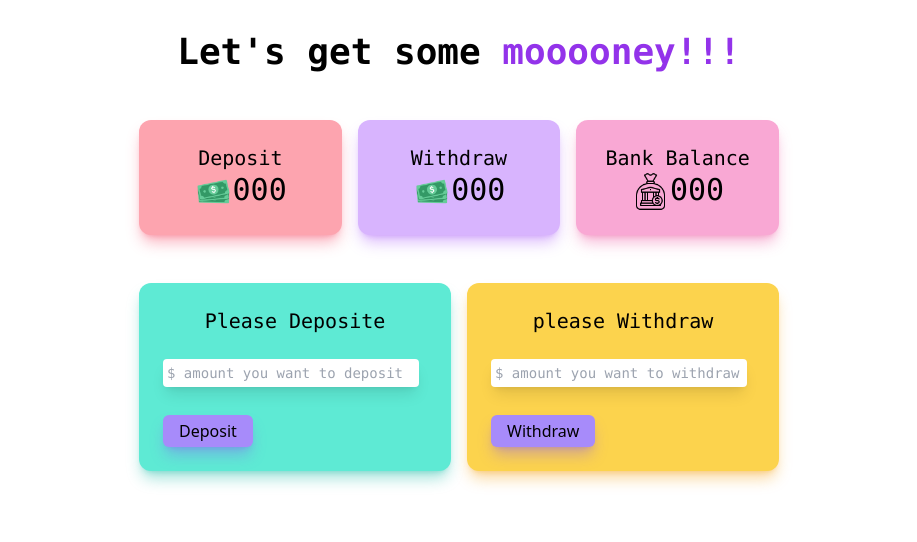
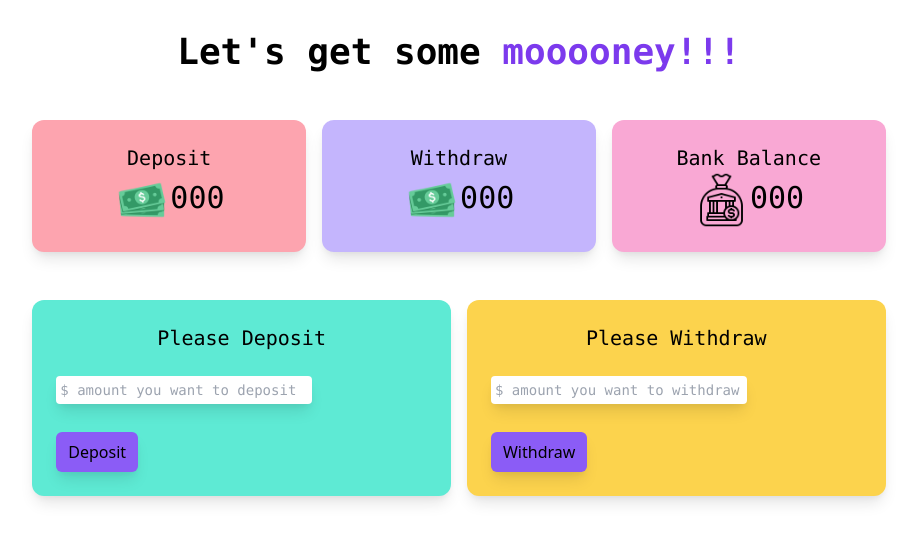
Before and after one commit to sayedul818/BaaperBank, a plain HTML site: page bank.html in a window 1280 px wide. Shown: the whole page, without its empty margins (181-1098 px from the left). Drawn offline with nearby package versions, Linux system fonts and the light colour scheme.

Commit message:
2nd comment

```diff
--- a/bank.html
+++ b/bank.html
@@ -4,51 +4,50 @@
     <meta charset="UTF-8">
     <meta name="viewport" content="width=device-width, initial-scale=1.0">
     <title>Bank Inside</title>
-    <script src="https://cdn.tailwindcss.com"></script>
+    <link href="https://cdn.jsdelivr.net/npm/tailwindcss@2.2.19/dist/tailwind.min.css" rel="stylesheet">
 </head>
 <body>
     <header>
-        <h1 class="text-4xl font-semibold text-center mt-8 font-mono ">Let's get some <span class="text-purple-600">mooooney!!!</span></h1>
+        <h1 class="text-2xl md:text-4xl font-semibold text-center mt-4 md:mt-8 font-mono ">Let's get some <span class="text-purple-600">mooooney!!!</span></h1>
     </header>
     <main>
-        <section class="mt-12">
-            <div class="grid grid-cols-3 gap-4 w-6/12 mx-auto text-black font-medium ">
-                <div class="bg-rose-300 p-6 rounded-xl shadow-lg shadow-rose-500/40">
-                    <h4 class="text-xl text-center font-mono">Deposit</h4>
-                    <h2 class="text-3xl  text-center font-mono"><img src="img/dollars.png" class="inline w-3/12" alt=""><span id="deposit-total-amount" >000</span></h2>
+        <section class="mt-6 md:mt-12">
+            <div class="grid grid-cols-1 md:grid-cols-3 gap-4 mx-auto text-black font-medium md:w-11/12 xl:w-8/12">
+                <div style="background-color:rgb(253 164 175) ;" class="bg-rose-300 p-4 md:p-6 rounded-xl shadow-lg">
+                    <h4 class="text-md md:text-xl text-center font-mono">Deposit</h4>
+                    <h2 class="text-xl md:text-3xl text-center font-mono"><img src="img/dollars.png" class="inline w-1/4 md:w-3/12" alt=""><span id="deposit-total-amount">000</span></h2>
                 </div>
-                <div class="bg-purple-300 p-6 rounded-xl shadow-lg shadow-purple-500/40">
-                    <h4 class="text-xl text-center font-mono">Withdraw</h4>
-                    <h2 class="text-3xl text-center font-mono"><img src="img/dollars.png" class="inline w-3/12" alt=""><span id="withdraw-total-amount">000</span></h2>
+                <div class="bg-purple-300 p-4 md:p-6 rounded-xl shadow-lg">
+                    <h4 class="text-md md:text-xl text-center font-mono">Withdraw</h4>
+                    <h2 class="text-xl md:text-3xl text-center font-mono"><img src="img/dollars.png" class="inline w-1/4 md:w-3/12" alt=""><span id="withdraw-total-amount">000</span></h2>
                 </div>
-                <div class="bg-pink-300 p-6 rounded-xl shadow-lg shadow-pink-500/40">
-                    <h4 class="text-xl text-center font-mono">Bank Balance</h4>
-                    <h2 class="text-3xl text-center font-mono"><img src="img/bank.png" class="inline w-3/12" alt=""><span id="bank-balance-total">000</span></h2>
+                <div class="bg-pink-300 p-4 md:p-6 rounded-xl shadow-lg">
+                    <h4 class="text-md md:text-xl text-center font-mono">Bank Balance</h4>
+                    <h2 class="text-xl md:text-3xl text-center font-mono"><img src="img/bank.png" class="inline w-1/4 md:w-3/12" alt=""><span id="bank-balance-total">000</span></h2>
                 </div>
             </div>
         </section>
 
         <!-- deposit and withdraw -->
 
-        <section class="mt-12">
-            <div class="grid grid-cols-2 gap-4 w-6/12 mx-auto text-black font-medium ">
-          <!-- deposit section -->
-                <div class="bg-teal-300 p-6 rounded-xl shadow-lg shadow-teal-500/40">
-                    <h4 class="text-xl text-center font-mono"> Please Deposite</h4>
-                    <input class="block mb-7 mt-6 font-mono rounded w-64 text-sm px-1 py-1 shadow-lg" type="text" name="" id="deposit-input-field" placeholder="$ amount you want to deposit">
-                    <button id="deposit-btn" class="bg-violet-400 px-4 py-1 rounded-md hover:bg-violet-500 shadow-lg shadow-violet-500/40">Deposit</button>
+        <section class="mt-6 md:mt-12">
+            <div class="grid grid-cols-1 md:grid-cols-2 gap-4 mx-auto text-black font-medium md:w-11/12 xl:w-8/12">
+                <!-- deposit section -->
+                <div style="background-color:rgb(94 234 212);" class="bg-teal-300 p-4 md:p-6 rounded-xl shadow-lg">
+                    <h4 class="text-md md:text-xl text-center font-mono">Please Deposit</h4>
+                    <input class="block mb-2 md:mb-7 mt-2 md:mt-6 font-mono rounded w-full md:w-64 text-sm px-1 py-1 shadow-lg" type="text" name="" id="deposit-input-field" placeholder="$ amount you want to deposit">
+                    <button id="deposit-btn" class="w-full md:w-auto bg-purple-500 px-3 py-2 rounded-md hover:bg-purple-600 shadow-lg">Deposit</button>
                 </div>
-          <!-- withdraw section -->
-                <div class="bg-amber-300 p-6 rounded-xl shadow-lg shadow-amber-500/40">
-                    <h4 class="text-xl text-center font-mono"> please Withdraw</h4>
-                    <input class=" block mb-7 mt-6 font-mono rounded w-64 text-sm px-1 py-1 shadow-lg" type="text" name="" id="withdraw-input-field" placeholder="$ amount you want to withdraw">
-                    <button id="withdraw-btn" class="bg-violet-400 px-4 py-1 rounded-md hover:bg-violet-500 shadow-lg shadow-violet-500/40">Withdraw</button>
+                <!-- withdraw section -->
+                <div  style="background-color:rgb(252 211 77)" class="bg-amber-300 p-4 md:p-6 rounded-xl shadow-lg">
+                    <h4 class="text-md md:text-xl text-center font-mono">Please Withdraw</h4>
+                    <input class="block mb-2 md:mb-7 mt-2 md:mt-6 font-mono rounded w-full md:w-64 text-sm px-1 py-1 shadow-lg" type="text" name="" id="withdraw-input-field" placeholder="$ amount you want to withdraw">
+                    <button id="withdraw-btn" class="w-full md:w-auto bg-purple-500 px-3 py-2 rounded-md hover:bg-purple-600 shadow-lg">Withdraw</button>
                 </div>
             </div>
         </section>
     </main>
     <script src="js/deposit.js"></script>
     <script src="js/withdraw.js"></script>
-
 </body>
 </html>
```
Also changed, not shown: index.html (+8 -9 lines).
